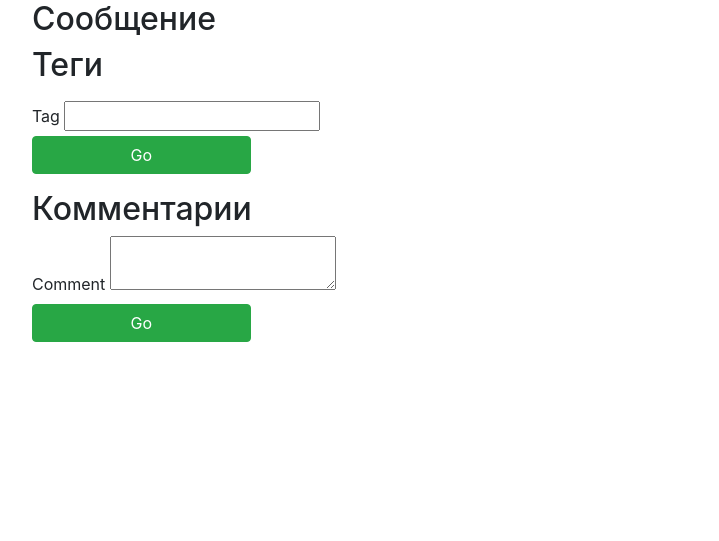
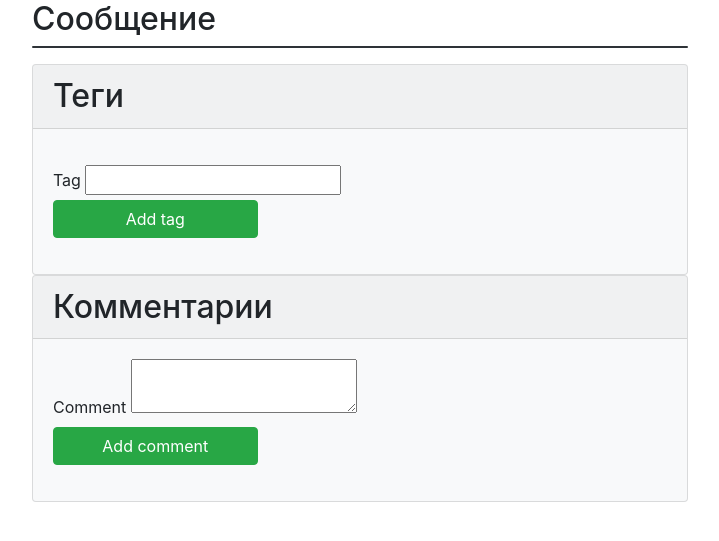
Before and after one commit to bobruk76/E7, a Python web app: template api/templates/message.html in a window 1280 px wide. Shown: the part 66-607 px from the top of the page, without its empty margins (280-999 px from the left). Run offline with Jinja, Linux system fonts and the light colour scheme; the template is opened without the code that fills it, so the values that code supplies are empty, except form fields; form fields are guessed from the names that the template uses.

Commit message:
new of day

```diff
--- a/api/templates/message.html
+++ b/api/templates/message.html
@@ -7,28 +7,35 @@
 {% block content %}
 	<div class="container col-10 mx-auto">
 		<h2 class="title">Сообщение</h2>
-			<div class="container">
+			<div class="card text-white bg-dark mb-3 display-2">
 					{{ message.message }}
 			</div>
-		<h2 class="Теги">Теги</h2>
-			<ul>
+		<div class="card bg-light">
+			<h2 class="card-header">Теги</h2>
+			<div class="card-body">
+				<p>
 					{% for item in message.tags %}
-				  <li>{{ item }}</li>
+						<span class="badge badge-primary badge-pill">{{ item }}</span>
 					{% endfor %}
-			</ul>
+				</p>
 				<form method="POST" action="new-tag">
+					<div class="form-group">
 						{{ form.csrf_token }}
 						<div class="form-field">
 							{{ form.tag.label }}
 							{{ form.tag }}
 						</div>
-				<input type="submit" class="btn btn-success col-4" value="Go">
+						<input type="submit" class="btn btn-success col-4" value="Add tag">
+					</div>
 				</form>
-
-			<h2 class="Теги">Комментарии</h2>
+			</div>
+		</div>
+		<div class="card bg-light">
+			<h2 class="card-header">Комментарии</h2>
+			<div class="card-body">
 
 				{% for item in message.comments %}
-					<p>{{ item }}</p>
+					<p class="alert alert-success">{{ item }}</p>
 				{% endfor %}
 
 			<form method="POST" action="new-comment">
@@ -37,8 +44,10 @@
 					{{ form.comment.label }}
 					{{ form.comment }}
 				</div>
-				<input type="submit" class="btn btn-success col-4" value="Go">
+				<input type="submit" class="btn btn-success col-4" value="Add comment">
 			</form>
+			</div>
+		</div>
 	</div>
 
 	<script src="{{ url_for('static', filename='scr/scripts.js' ) }}"></script>
```
Lines whose indentation alone changed are shown as unchanged.
